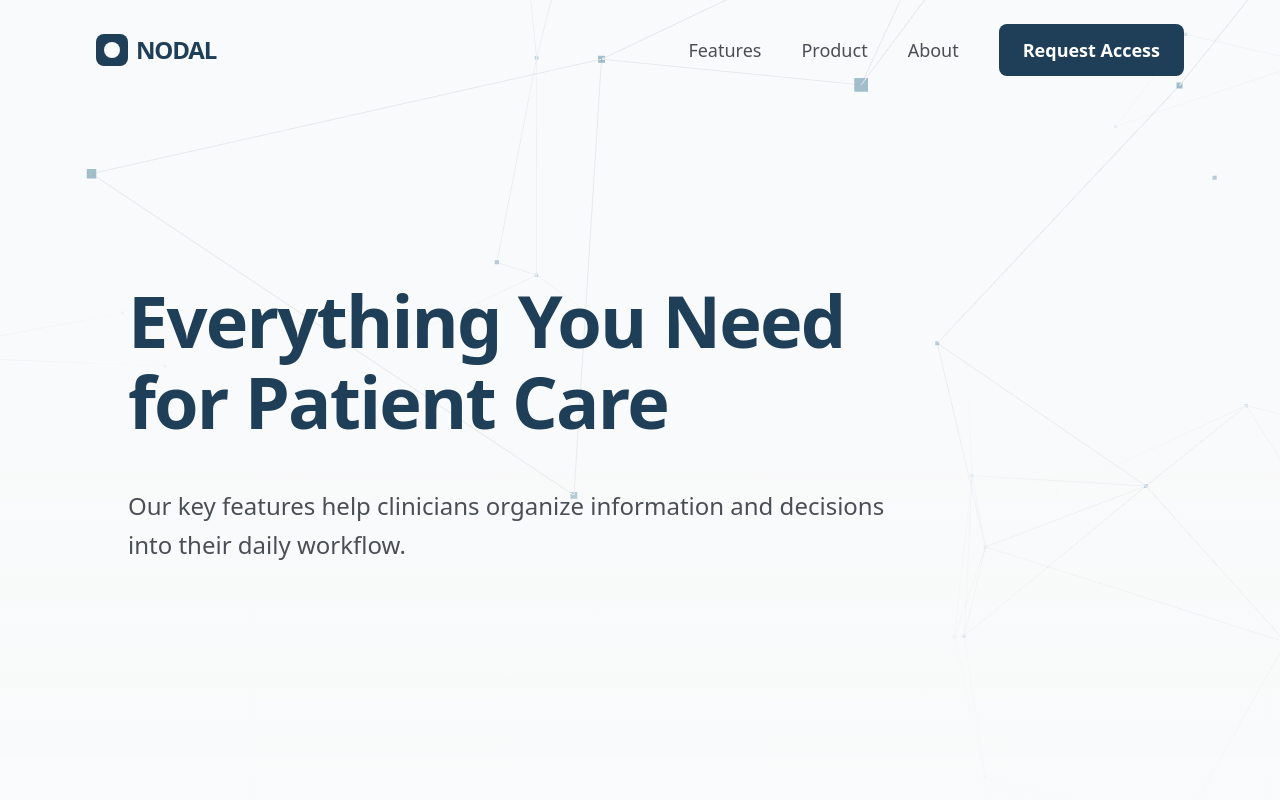
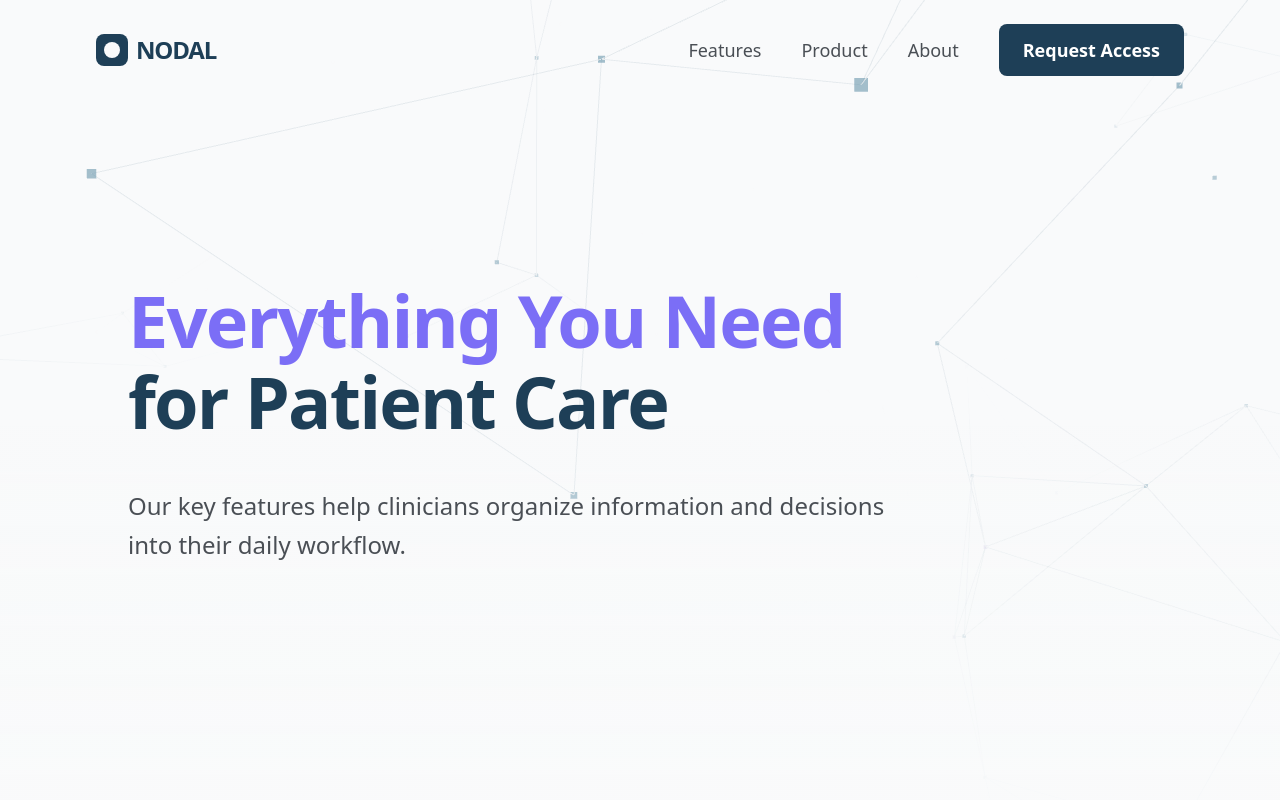
Before and after one commit to corenodal/nodal-website, a React (Vite) app: page /features in a window 1280 px wide. Shown: the top 800 px of the page. Built offline with nearby package versions, Linux system fonts and the light colour scheme.

Commit message:
add color to hero

```diff
--- a/src/sections/FeaturesHero.tsx
+++ b/src/sections/FeaturesHero.tsx
@@ -34,7 +34,7 @@ export const FeaturesHero = ({ isLoading = false }: { isLoading?: boolean }) =>
       <div className="max-w-5xl mx-auto w-full">
         <h1 className={`${type.display} font-semibold tracking-tight leading-[1.02] text-nodal-blue mb-10`}>
           <div className="overflow-hidden pb-2">
-            <span className="fh-line block">Everything You Need</span>
+            <span className="fh-line block text-nodal-violet">Everything You Need</span>
           </div>
           <div className="overflow-hidden pb-2">
             <span className="fh-line block">for Patient Care</span>
```
